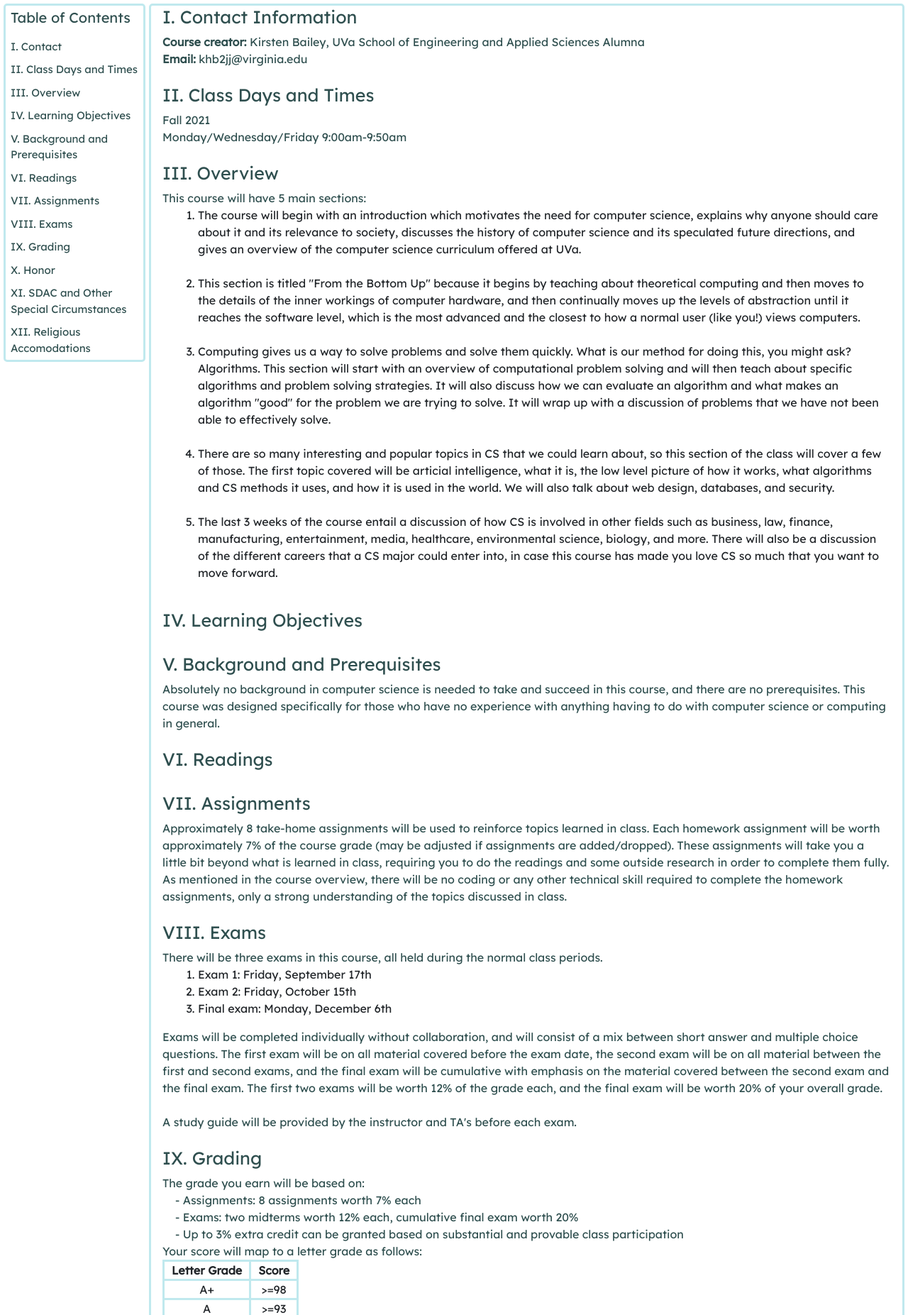
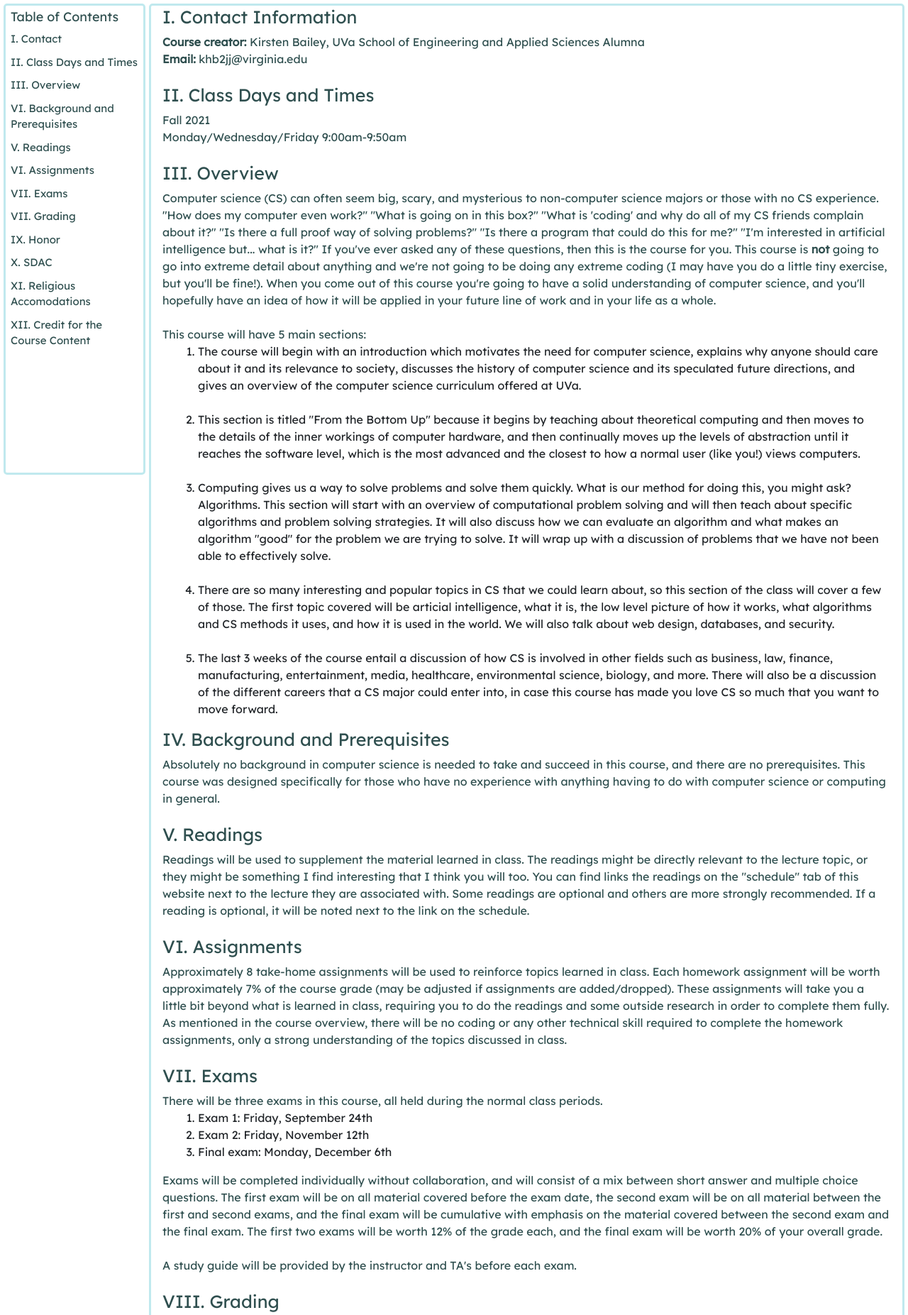
Before and after one commit to khb2jj/CS1000, a PHP site: page /syllabus.php in a window 1280 px wide. Shown: the part 75-1928 px from the top of the page at 71% size. Run offline with PHP 8.4, Linux system fonts and the light colour scheme; some libraries are stand-ins or nearby versions; some web fonts are replaced.

Commit message:
Update syllabus and schedule

```diff
--- a/header.html
+++ b/header.html
@@ -11,7 +11,7 @@
     <title>CS 1000</title>
 
     <link rel="stylesheet" href="https://cdn.jsdelivr.net/npm/bootstrap@4.6.0/dist/css/bootstrap.min.css" integrity="sha384-B0vP5xmATw1+K9KRQjQERJvTumQW0nPEzvF6L/Z6nronJ3oUOFUFpCjEUQouq2+l" crossorigin="anonymous">
-    <link rel="stylesheet" href="style.css" />
+    <link rel="stylesheet" href="stylesheet.css" />
     <link rel="stylesheet" href="https://fonts.googleapis.com/css?family=Pacifico|OpenSans|Lexend">
     <link rel="stylesheet" href="https://cdnjs.cloudflare.com/ajax/libs/font-awesome/4.7.0/css/font-awesome.min.css">
     <script src="https://kit.fontawesome.com/652d9edb5f.js" crossorigin="anonymous"></script>
--- a/style.css
+++ b/stylesheet.css
@@ -1,20 +1,32 @@
 nav {background-color:rgb(192, 233, 238)}
 
 button {background-color: rgb(192, 233, 238);}
+
+li {
+    margin-left: 10px;
+    margin-right: 10px;
+    font-family: "Lexend", sans-serif;
+}
 
 .sidebar a {
     display: block;
     color: darkslategray;
     padding: 5px;
-    font-size: 15px;
     margin-left:2px;
     font-size: 15px;
 }
 
-li {
-    margin-left: 10px;
-    margin-right: 10px;
-    font-family: "Lexend", sans-serif;
+.sidebar {
+    margin-left: 5px;
+    padding: 0;
+    width: 200px;
+    background-color: white;
+    position:fixed;
+    overflow: auto;
+    height: 83%;
+    border-color: rgb(192, 233, 238);
+    border-radius: 5px;
+    border-style: solid;
 }
 
 h1, h3, h4, a{
@@ -33,18 +45,6 @@ a:hover {
     opacity: 0.5;
 }
 
-.sidebar {
-    margin-left: 5px;
-    padding: 0;
-    width: 200px;
-    background-color: white;
-    border-color: rgb(192, 233, 238);
-    border-radius: 5px;
-    border-style: solid;
-    position:fixed;
-    overflow: auto;
-}
-
 div.content {
     margin-left: 210px;
     margin-bottom: 15px;
@@ -53,6 +53,23 @@ div.content {
     border-color: rgb(192, 233, 238);
     border-radius: 5px;
     border-style: solid;
+}
+
+@media screen and (max-width: 700px) {
+    .sidebar {
+      width: 100%;
+      height: auto;
+      position: relative;
+    }
+    .sidebar a {float: left;}
+    div.content {margin-left: 0;}
+}
+
+@media screen and (max-width: 400px) {
+    .sidebar a {
+      text-align: center;
+      float: none;
+    }
 }
 
 table, th, td {
--- a/syllabus.php
+++ b/syllabus.php
@@ -11,7 +11,7 @@
     <title>CS 1000</title>
 
     <link rel="stylesheet" href="https://cdn.jsdelivr.net/npm/bootstrap@4.6.0/dist/css/bootstrap.min.css" integrity="sha384-B0vP5xmATw1+K9KRQjQERJvTumQW0nPEzvF6L/Z6nronJ3oUOFUFpCjEUQouq2+l" crossorigin="anonymous">
-    <link rel="stylesheet" href="style.css" />
+    <link rel="stylesheet" href="stylesheet.css" />
     <link rel="icon" href="computer.png"/>
 
 </head>
@@ -20,19 +20,19 @@
     <?php include('header.html')?>
 
     <div class="sidebar">
-        <h3 style="margin-left:2px; font-size: 20px; padding:5px;">Table of Contents</h3>
+        <h3 style="margin-left:2px; margin-bottom: 0px; font-size: 18px; padding:5px;">Table of Contents</h3>
         <a href="#contact">I. Contact</a>
         <a href="#class-hours">II. Class Days and Times</a>
         <a href="#overview">III. Overview</a>
-        <a href="#objectives">IV. Learning Objectives</a>
-        <a href="#prereqs">V. Background and Prerequisites</a>
-        <a href="#readings">VI. Readings</a>
-        <a href="#assignments">VII. Assignments</a>
-        <a href="#exams">VIII. Exams</a>
-        <a href="#grading">IX. Grading</a>
-        <a href="#honor">X. Honor</a>
-        <a href="#sdac">XI. SDAC and Other Special Circumstances</a>
-        <a href="#religious">XII. Religious Accomodations</a>
+        <a href="#prereqs">VI. Background and Prerequisites</a>
+        <a href="#readings">V. Readings</a>
+        <a href="#assignments">VI. Assignments</a>
+        <a href="#exams">VII. Exams</a>
+        <a href="#grading">VII. Grading</a>
+        <a href="#honor">IX. Honor</a>
+        <a href="#sdac">X. SDAC</a>
+        <a href="#religious">XI. Religious Accomodations</a>
+        <a href="#sources">XII. Credit for the Course Content</a>
       </div>
 
       <div class="content">
@@ -49,7 +49,19 @@
         <br>
 
         <h3 id="overview">III. Overview</h3>
-        <p>This course will have 5 main sections: </p>
+        <p>
+            Computer science (CS) can often seem big, scary, and mysterious to non-computer science majors or those with
+            no CS experience. "How does my computer even work?" "What is going on in this box?" "What is 'coding' and why
+            do all of my CS friends complain about it?" "Is there a full proof way of solving problems?" "Is there a program
+            that could do this for me?" "I'm interested in artificial intelligence but... what is it?" If you've ever asked
+            any of these questions, then this is the course for you. This course is <b>not</b> going to
+            go into extreme detail about anything and we're not going to be doing any extreme coding (I may have you do a
+            little tiny exercise, but you'll be fine!). When you come out of this course you're going to have a solid
+            understanding of computer science, and you'll hopefully have an idea of how it will be applied in your future
+            line of work and in your life as a whole.
+            <br> <br>
+            This course will have 5 main sections:
+        </p>
         <ol>
             <li>
                 The course will begin with an introduction which motivates the need for computer science, explains
@@ -88,13 +100,7 @@
             </li>
         </ol>
 
-        <br>
-
-        <h3 id="objectives">IV. Learning Objectives</h3>
-
-        <br>
-
-        <h3 id="prereqs">V. Background and Prerequisites</h3>
+        <h3 id="prereqs">IV. Background and Prerequisites</h3>
         <p>Absolutely no background in computer science is needed to take and succeed in this course, and there are no prerequisites.
             This course was designed specifically for those who have no experience with anything having to do with
             computer science or computing in general.
@@ -102,11 +108,17 @@
 
         <br>
 
-        <h3 id="readings">VI. Readings</h3>
+        <h3 id="readings">V. Readings</h3>
+        <p>
+            Readings will be used to supplement the material learned in class. The readings might be directly relevant to the lecture
+            topic, or they might be something I find interesting that I think you will too. You can find links the readings on the "schedule"
+            tab of this website next to the lecture they are associated with. Some readings are optional and others are more strongly recommended.
+            If a reading is optional, it will be noted next to the link on the schedule.
+        </p>
 
         <br>
 
-        <h3 id="assignments">VII. Assignments</h3>
+        <h3 id="assignments">VI. Assignments</h3>
         <p>Approximately 8 take-home assignments will be used to reinforce topics learned in class.
             Each homework assignment will be worth approximately 7% of the course grade (may be adjusted
             if assignments are added/dropped). These assignments will take you a little bit beyond what
@@ -118,11 +130,11 @@
 
         <br>
 
-        <h3 id="exams">VIII. Exams</h3>
+        <h3 id="exams">VII. Exams</h3>
         <p> There will be three exams in this course, all held during the normal class periods. </p>
         <ol>
-            <li>Exam 1: Friday, September 17th</li>
-            <li>Exam 2: Friday, October 15th</li>
+            <li>Exam 1: Friday, September 24th</li>
+            <li>Exam 2: Friday, November 12th</li>
             <li>Final exam: Monday, December 6th</li>
         </ol>
         <p> Exams will be completed individually without collaboration, and will consist
@@ -137,7 +149,7 @@
 
         <br>
 
-        <h3 id="grading">IX. Grading</h3>
+        <h3 id="grading">VIII. Grading</h3>
         <p>The grade you earn will be based on: <br> &nbsp;&nbsp;&nbsp;&nbsp;- Assignments: 8 assignments worth 7% each  <br> &nbsp;&nbsp;&nbsp;&nbsp;- Exams: two midterms worth 12% each,
         cumulative final exam worth 20% <br> &nbsp;&nbsp;&nbsp;&nbsp;- Up to 3% extra credit can be granted based on substantial and provable class participation <br>
         Your score will map to a letter grade as follows:</p>
@@ -202,7 +214,7 @@
 
         <br>
 
-        <h3 id="honor">X. Honor</h3>
+        <h3 id="honor">IX. Honor</h3>
         <p> Discussions about the course's content are encouraged. Each assignment will
             describe the collaboration policy for that assignment. Exams will be pledged and
             there will be no collaboration allowed. Violation of the collaboration policies
@@ -211,7 +223,7 @@
 
         <br>
 
-        <h3 id="sdac">XI. SDAC and Other Special Circumstances</h3>
+        <h3 id="sdac">X. SDAC and Other Special Circumstances</h3>
         <p>
             The University of Virginia strives to provide accessibility to all students.
             If you require an accommodation to fully access this course, please contact
@@ -234,7 +246,7 @@
 
         <br>
 
-        <h3 id="religious">XII. Religious Accomodations</h3>
+        <h3 id="religious">XI. Religious Accomodations</h3>
         <p>It is the University's long-standing policy and practice to reasonably
             accommodate students so that they do not experience an adverse academic
             consequence when sincerely held religious beliefs or observances
@@ -247,7 +259,24 @@
             UVAEOCR@virginia.edu or 434-924-3200.
             <br><br>
             Accommodations do not relieve you of the responsibility for completion of
-            any part of the coursework missed as the result of a religious observance.</p>
+            any part of the coursework missed as the result of a religious observance.
+        </p>
+
+        <br>
+
+        <h3 id="sources">XII. Credit for the Course Content</h3>
+        <p>
+            This course was put together with the help of the following material and sources:
+            <ol>
+                <li></li>
+                <li></li>
+                <li></li>
+                <li></li>
+                <li></li>
+                <li></li>
+            </ol>
+        </p>
+
       </div>
 </body>
 </html>
```
Also changed, not shown: schedule.php (+58 -39 lines), README.md (deleted).
